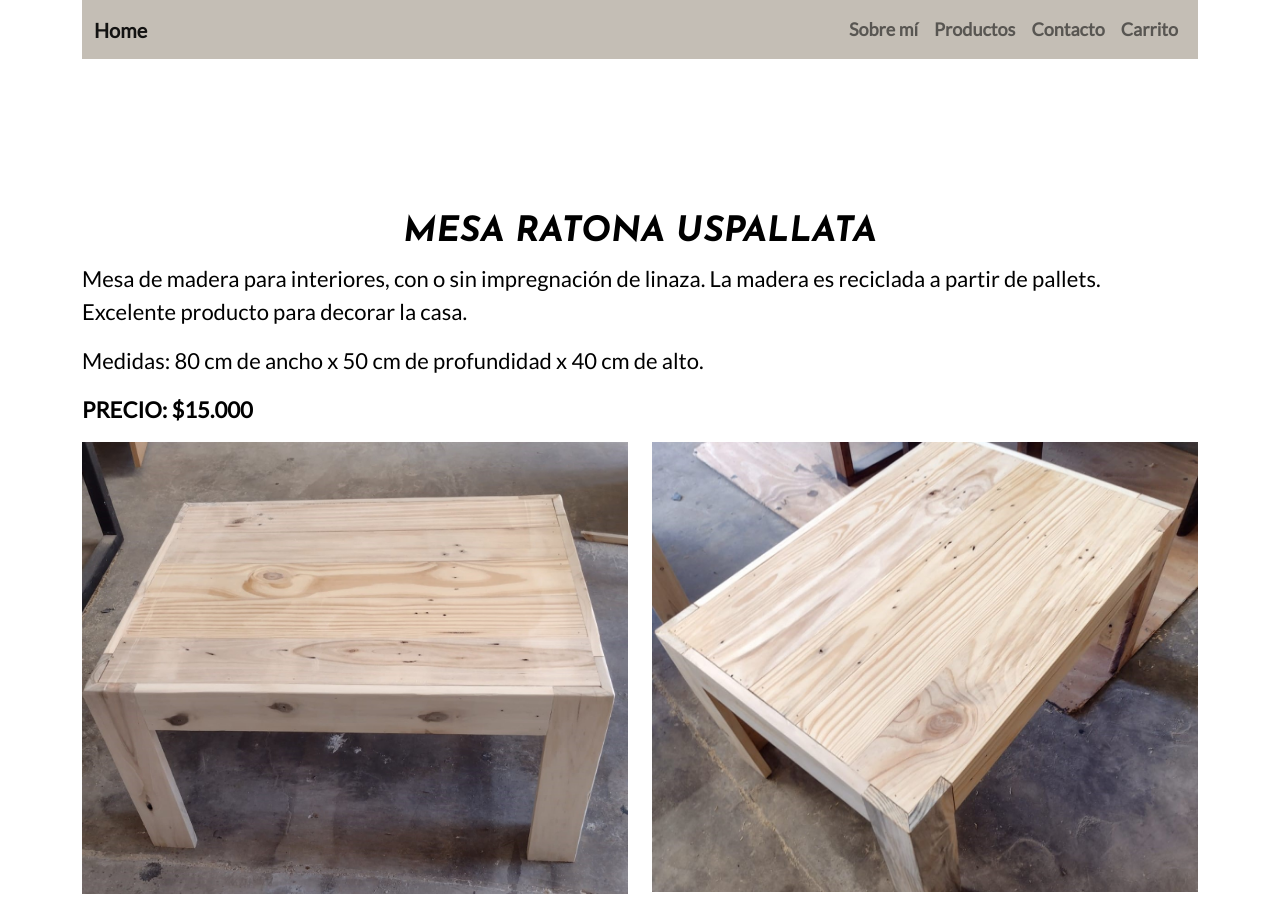
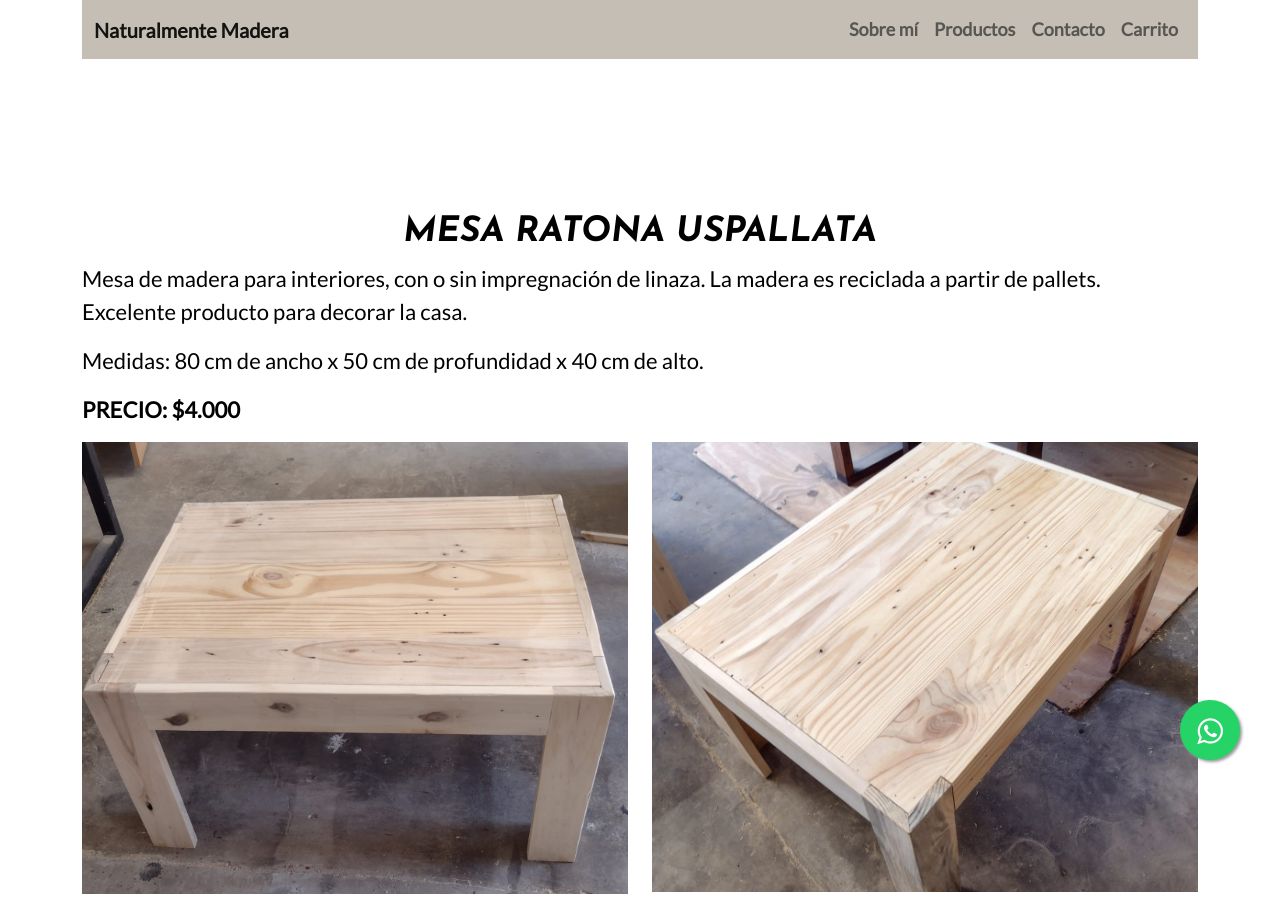
Before and after one commit to verfur0306/coderhouse, a website: page pages/productoC.html in a window 1280 px wide. Shown: the top 897 px of the page. Drawn offline with nearby package versions, Linux system fonts and the light colour scheme.

Commit message:
para subir

```diff
--- /dev/null
+++ b/assets/scss/_whatsapp.scss
@@ -0,0 +1,23 @@
+.float{
+	position:fixed;
+	width:60px;
+	height:60px;
+	bottom:40px;
+	right:40px;
+	background-color:#25d366;
+	color:#FFF;
+	border-radius:50px;
+	text-align:center;
+  font-size:30px;
+	box-shadow: 2px 2px 3px #999;
+  z-index:100;
+}
+.float:hover {
+	text-decoration: none;
+	color: #25d366;
+  background-color:#fff;
+}
+
+.my-float{
+	margin-top:16px;
+}
--- a/assets/scss/styles.scss
+++ b/assets/scss/styles.scss
@@ -7,3 +7,4 @@
 @import "main.scss";
 @import "forms.scss";
 @import "footer.scss";
+@import "whatsapp.scss";
--- a/pages/productoC.html
+++ b/pages/productoC.html
@@ -15,10 +15,14 @@
   <title>Naturalmente Madera - Carpintería sustentable</title>
 </head>
 <body class="container">
+  <link rel="stylesheet" href="https://maxcdn.bootstrapcdn.com/font-awesome/4.5.0/css/font-awesome.min.css">
+  <a href="https://api.whatsapp.com/send?phone=54113854-3785&amp;text=Hola Naturalmente Madera! Quiero preguntar por un producto" class="float" target="_blank">
+    <i class="fa fa-whatsapp my-float"></i>
+    </a>
     <header class="navegador">
         <nav class="navbar navbar-expand-lg">
             <div class="container-fluid">
-              <a class="navbar-brand" href="../index.html">Home</a>
+              <a class="navbar-brand" href="../index.html">Naturalmente Madera</a>
               <button class="navbar-toggler" type="button" data-bs-toggle="collapse" data-bs-target="#navbarNav" aria-controls="navbarNav" aria-expanded="false" aria-label="Toggle navigation">
                 <span class="navbar-toggler-icon"></span>
               </button>
@@ -53,7 +57,7 @@
                     Medidas: 80 cm de ancho x 50 cm de profundidad x 40 cm de alto.
                 </p>
 
-                <p><strong>  PRECIO: $15.000 </strong></p>
+                <p><strong>  PRECIO: $4.000 </strong></p>
                 <img src="../assets/img/mesa_ratona.jpeg" class="d-block w-50 h-50" alt="Banco para dos personas modelo Esquel - Naturalmente Madera">
                 <img src="../assets/img/mesa_ratona_2.jpeg" class="d-block w-50 h-50" alt="Banco para dos personas modelo Esquel - Naturalmente Madera">
               </div>
```
Also changed, not shown: index.html (+8 -0 lines), pages/carrito.html (+5 -1 lines), pages/contacto.html (+5 -1 lines), pages/nosotros.html (+5 -2 lines), pages/productoMA.html (+5 -1 lines), pages/productoMT.html (+5 -1 lines), pages/productoST.html (+5 -1 lines), pages/productos.html (+5 -1 lines), assets/css/styles.css.
